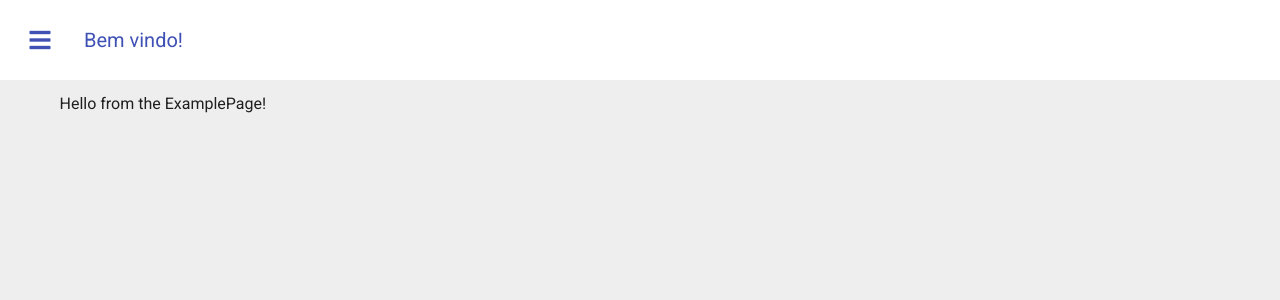
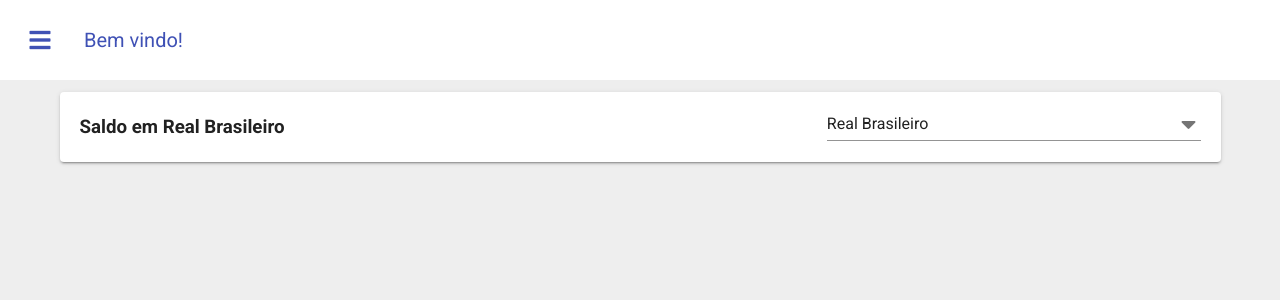
Before and after one commit to LucasLennon/e-wallet-vuejs, a Vue app: page /#/dashboard in a window 1280 px wide. Shown: the top 300 px of the page. Built offline with nearby package versions, Linux system fonts and the light colour scheme; a small style sheet from the web is missing; what vue-the-mask would draw is missing.

Commit message:
Start to create a Balance component.
Try to make it usefull through the system.

```diff
--- a/src/modules/Dashboard/pages/Dashboard.page.vue
+++ b/src/modules/Dashboard/pages/Dashboard.page.vue
@@ -1,14 +1,83 @@
 <template>
   <MainLayout>
-    <p>Hello from the ExamplePage!</p>
+    <v-card class="d-sm-flex flex-wrap">
+      <v-flex xs12 class="d-flex align-center px-5">
+        <h3>
+          Saldo em {{currencyDisplay.nomeFormatado}}
+        </h3>
+        <v-spacer />
+        <v-flex xs4>
+          <v-select v-model="currencyDisplay" :items="currencyType" item-text="nomeFormatado" :return-object="true" />
+        </v-flex>
+      </v-flex>
+      <v-flex col v-if="userCurrency">
+        <h2>
+          {{
+            currencyDisplay.simbolo
+          }}
+          {{
+            currentBalance
+          }}
+        </h2>
+      </v-flex>
+    </v-card>
   </MainLayout>
 </template>
 <script>
+import { mapActions, mapState } from "vuex";
 import MainLayout from "@/core/layouts/MainLayout.vue";
 export default {
   name: "HomePage",
+  computed: {
+    ...mapState('loginAndRegistration', {
+      userCurrency: state => (!!state.user && !!state.user.currency) ? state.user.currency: null
+    })
+  },
   components: {
     MainLayout
+  },
+  data: () => ({
+    currencyDisplay: {
+      nomeFormatado: "Real Brasileiro",
+      simbolo: "R$",
+      tipoMoeda: "A"
+    },
+    currencyType: [
+      {
+        nomeFormatado: "Real Brasileiro",
+        simbolo: "R$",
+        tipoMoeda: "A"
+      },
+      {
+        nomeFormatado: "Teste",
+        simbolo: "R$",
+        tipoMoeda: "A"
+      }
+    ],
+    currentBalance: 0,
+  }),
+  methods: {
+    changeCurrency(){
+      this.currentBalance = this.userCurrency.find(item => item.simbolo === this.currencyDisplay.simbolo).quantity
+    }
+  },
+  watch: {
+    currencyDisplay:{
+      handler: function (value) {
+        if(!!this.userCurrency){
+          this.changeCurrency()
+        }
+      },
+      immediate: true
+    },
+    userCurrency:{
+      handler: function (value) {
+        if(!!value){
+          this.changeCurrency()
+        }
+      },
+      immediate: true
+    }
   }
 };
 </script>
```
